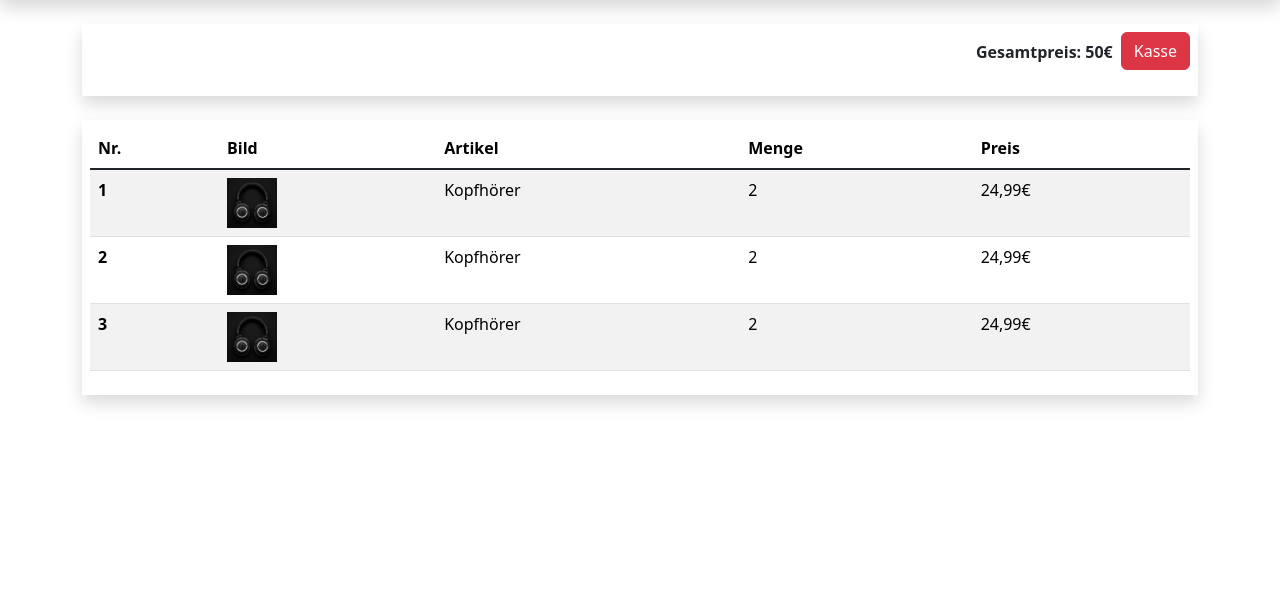
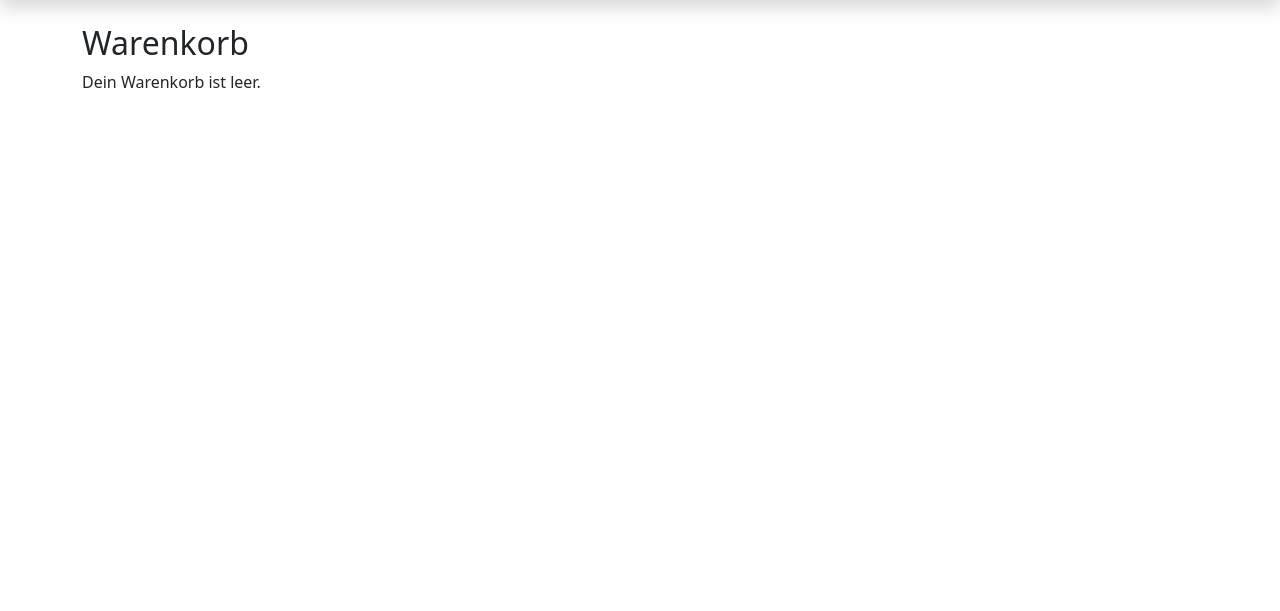
Before and after one commit to KayBeckmann/django, a Django app: page /warenkorb/ in a window 1280 px wide. Shown: the part 93-704 px from the top of the page. Run offline with Django 4.2, Linux system fonts and the light colour scheme.

Commit message:
Show data from DB in 'Warenkorb'

```diff
--- a/shop/shop/templates/shop/warenkorb.html
+++ b/shop/shop/templates/shop/warenkorb.html
@@ -3,10 +3,12 @@
 {% load static %}
 
 {% block content %}
+{% if artikels %}
 <div class="row mt-4">
   <div class="col-12">
     <div class="shadow p-2 mb-4">
-      <div class="d-flex justify-content-end">
+      <div class="d-flex">
+        <h3 class="me-auto fw-bold p-2">Warenkorb</h3>
         <p class="fw-bold p-2">Gesamtpreis: 50€</p>
         <p><a href="{% url 'kasse' %}" class="btn btn-danger">Kasse</a></p>
       </div>
@@ -26,30 +28,22 @@
           </tr>
         </thead>
         <tbody class="table-group-divider">
+          {% for artikel in artikels %}
           <tr>
-            <th scope="row">1</th>
-            <td><img src="{% static 'img/kopfhoerer.jpg'%}" width="50px" height="auto"></td>
-            <td>Kopfhörer</td>
-            <td>2</td>
-            <td>24,99€</td>
+            <th scope="row">{{ artikel.id }}</th>
+            <td><img src="{{ artikel.artikel.img.url }}" width="50px" height="auto"></td>
+            <td>{{ artikel.artikel.name }}</td>
+            <td>{{ artikel.menge }}</td>
+            <td>{{ artikel.artikel.preis  | floatformat:2}} €</td>
           </tr>
-          <tr>
-            <th scope="row">2</th>
-            <td><img src="{% static 'img/kopfhoerer.jpg'%}" width="50px" height="auto"></td>
-            <td>Kopfhörer</td>
-            <td>2</td>
-            <td>24,99€</td>
-          </tr>
-          <tr>
-            <th scope="row">3</th>
-            <td><img src="{% static 'img/kopfhoerer.jpg'%}" width="50px" height="auto"></td>
-            <td>Kopfhörer</td>
-            <td>2</td>
-            <td>24,99€</td>
-          </tr>
+          {% endfor %}
         </tbody>
       </table>
     </div>
   </div>
 </div>
+{% else %}
+<h2>Warenkorb</h2>
+<p>Dein Warenkorb ist leer.</p>
+{% endif %}
 {% endblock content %}
--- a/shop/shop/views.py
+++ b/shop/shop/views.py
@@ -8,7 +8,15 @@ def shop(request):
   return render(request, 'shop/shop.html', ctx)
 
 def warenkorb(request):
-  return render(request, 'shop/warenkorb.html')
+  if request.user.is_authenticated:
+    kunde = request.user.kunde
+    bestellung, created = Bestellung.objects.get_or_create(kunde = kunde, erledigt = False)
+    artikels = bestellung.bestellteartikell_set.all()
+  else:
+    artikels = []
+
+  ctx = {"artikels": artikels}
+  return render(request, 'shop/warenkorb.html', ctx)
 
 def kasse(request):
   return render(request, 'shop/kasse.html')
```
Also changed, not shown: shop/db.sqlite3.
